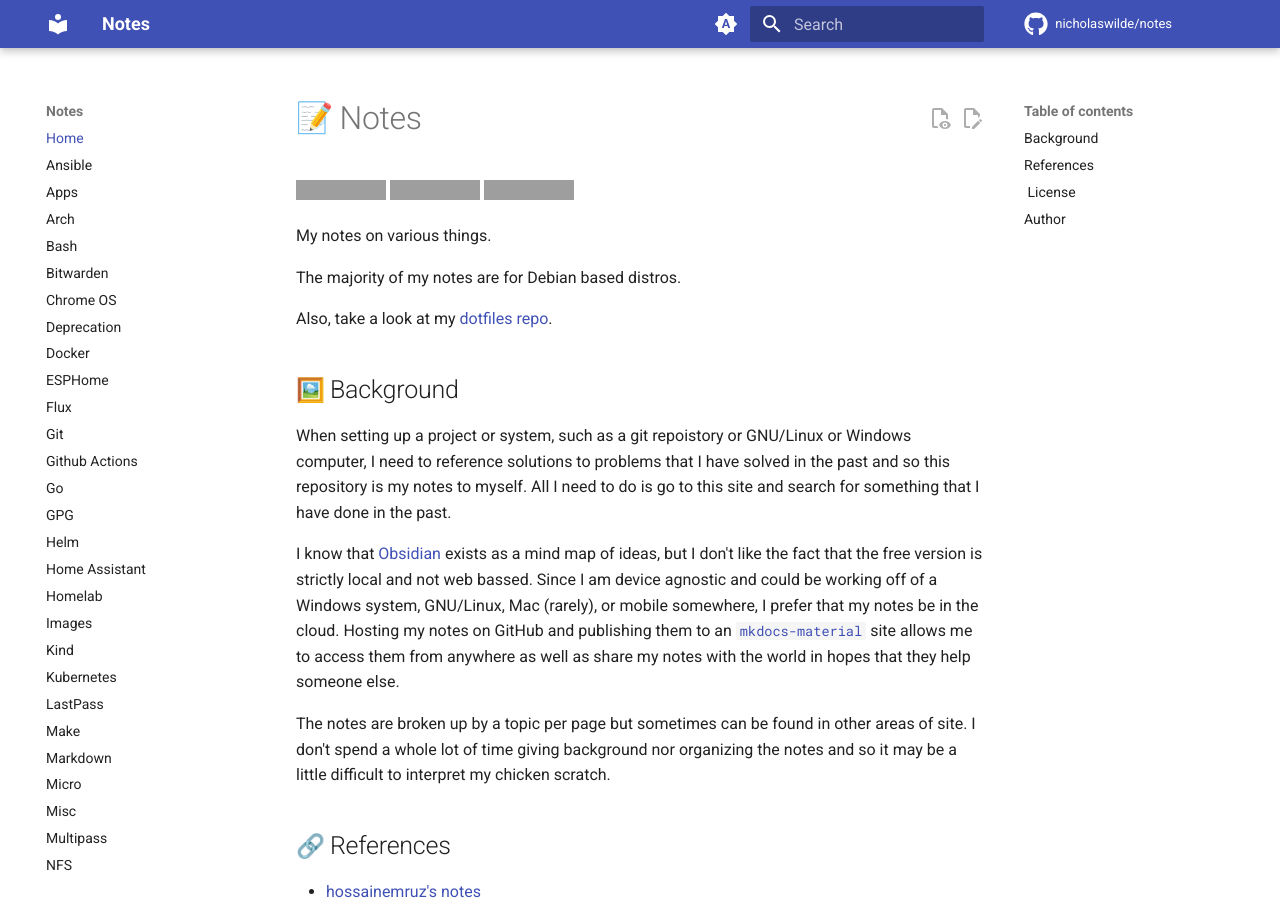
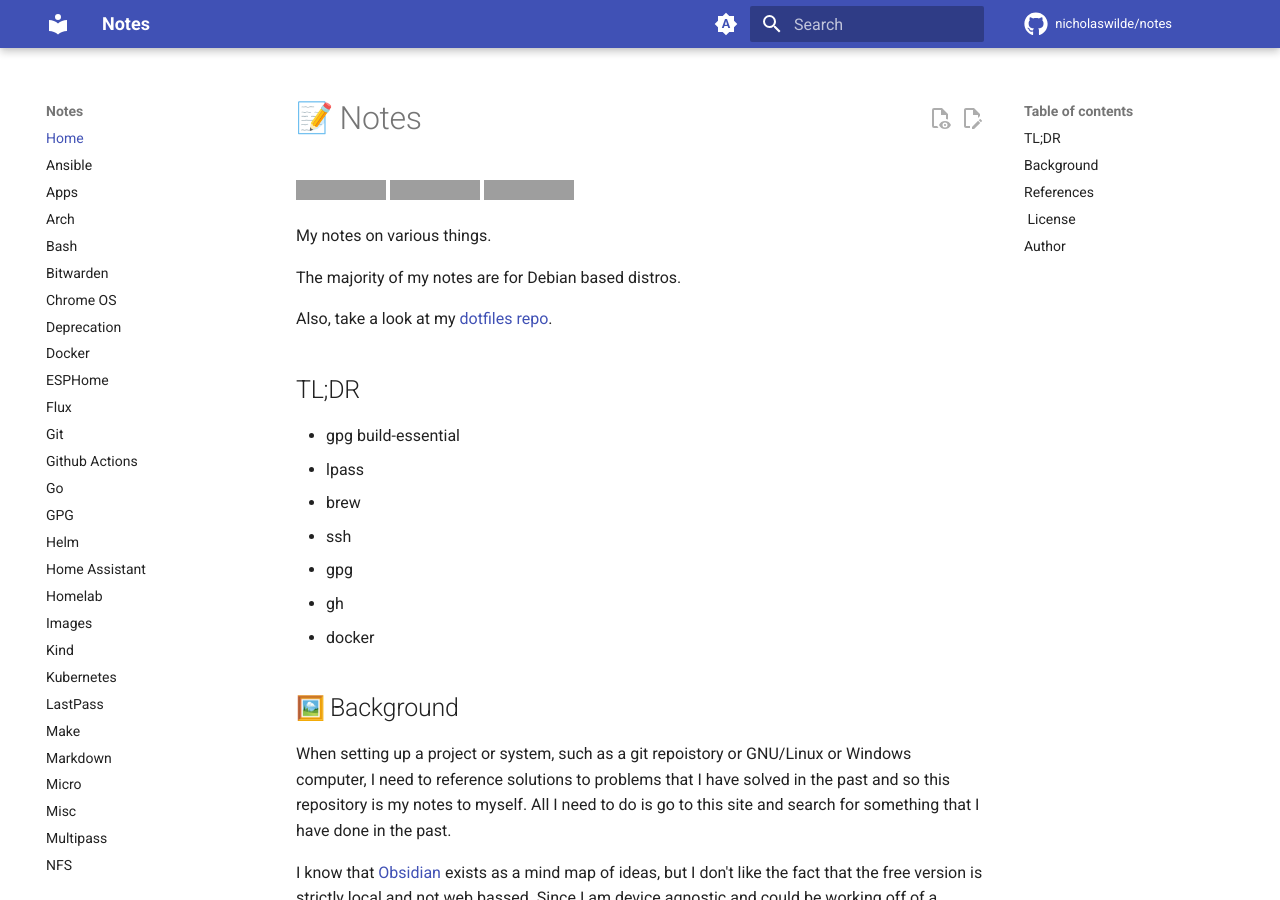
Before and after one commit to nicholaswilde/notes, an MkDocs documentation site: the page built from docs/index.md, in a window 1280 px wide and 900 px high. Built offline with MkDocs 1.6.1 and Material for MkDocs 9.7.7, drawn with Linux system fonts in a browser that asks for light colours; emoji names are drawn with the system emoji font; comment, search, counter and statistics services are not loaded; grey boxes are pictures that could not be loaded.

Commit message:
Update index.md

```diff
--- a/docs/index.md
+++ b/docs/index.md
@@ -9,6 +9,16 @@
 The majority of my notes are for Debian based distros.
 
 Also, take a look at my [dotfiles repo][5].
+
+## TL;DR
+
+- gpg build-essential
+- lpass
+- brew
+- ssh
+- gpg
+- gh
+- docker
 
 ## :frame_with_picture: Background
 
```
